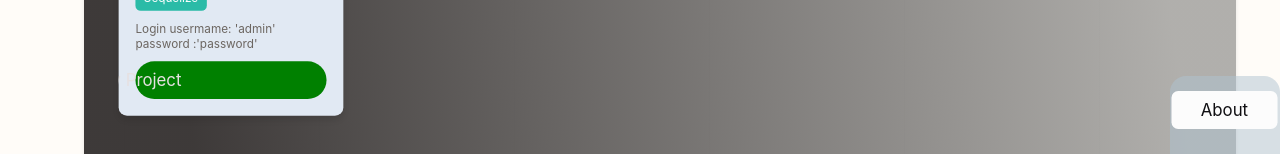
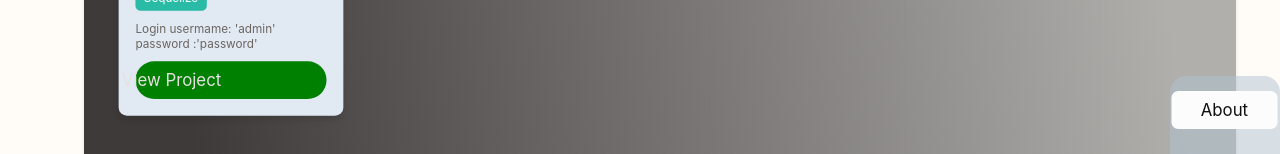
Before and after one commit to hienleke/portfolio_website, a React (Create React App) app in the folder my-react-app/: page / in a window 1280 px wide. In both pictures the pointer is over the link "View Project". Shown: the part 2149-2303 px from the top of the page. Built offline with nearby package versions, Linux system fonts and the light colour scheme.

Commit message:
-- fix  animation

```diff
--- a/my-react-app/src/components/Project/Projects.css
+++ b/my-react-app/src/components/Project/Projects.css
@@ -79,7 +79,7 @@
 }
 
 .project-card .project-links:hover a{
-	transform: translateX(-100%);
+	transform: translateX(-60%);
 }
 
 
```
